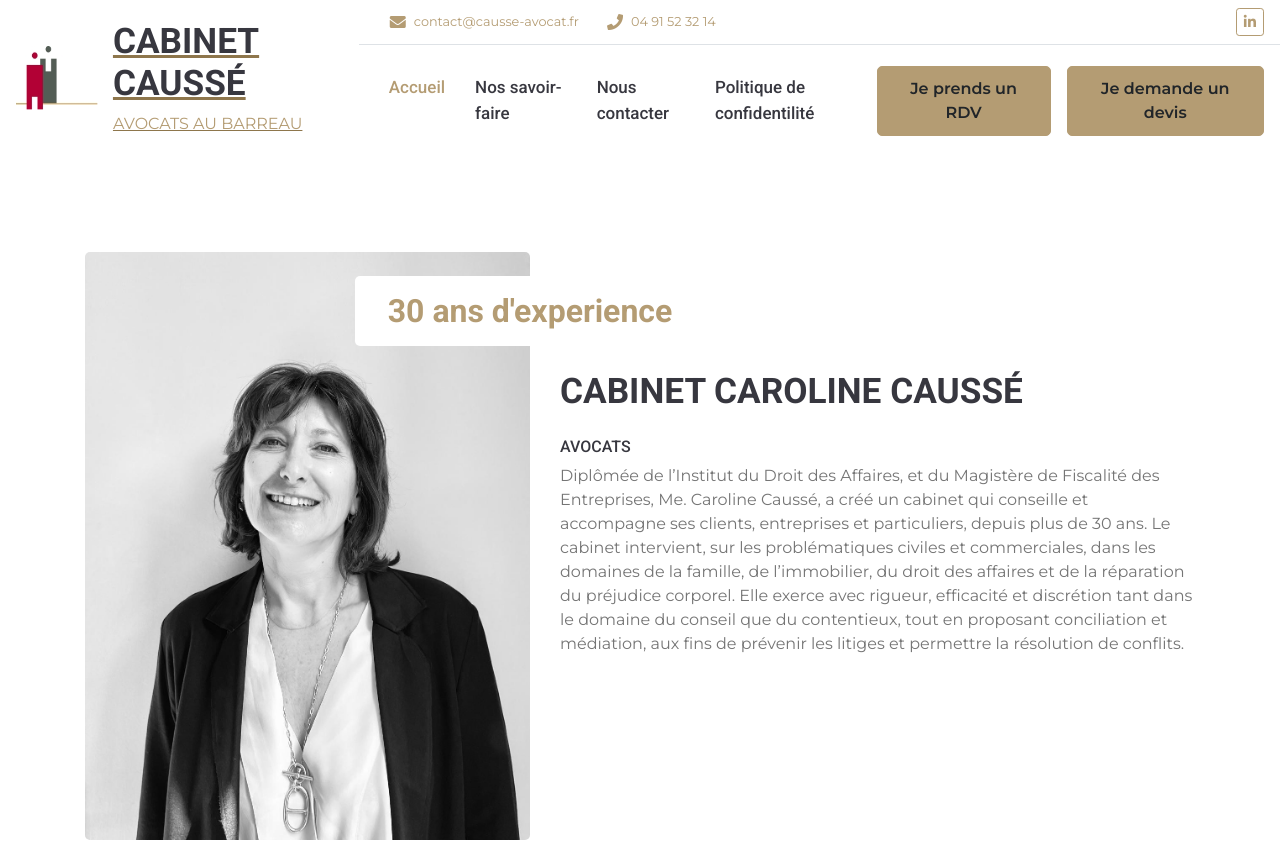
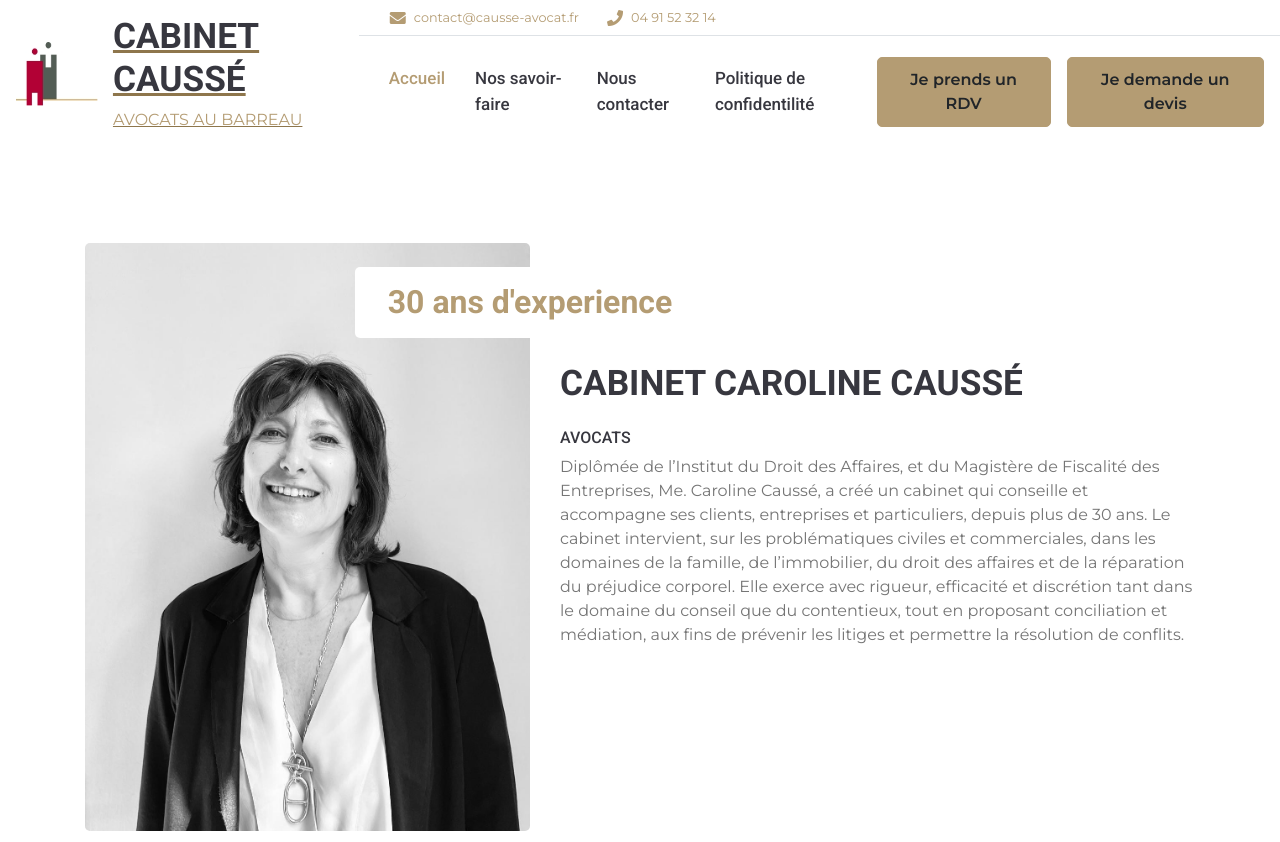
Before and after one commit to Virg-Apps/causse-avocat-web, a SvelteKit app: page / in a window 1280 px wide. Shown: the top 842 px of the page. Built offline with nearby package versions, Linux system fonts and the light colour scheme; no server answers; what node-mailjet would draw is missing.

Commit message:
suppression des liens Linkedin

```diff
--- a/src/routes/+layout.svelte
+++ b/src/routes/+layout.svelte
@@ -28,13 +28,13 @@
 					<small><a href="tel:0491523214">04 91 52 32 14</a></small>
 				</div>
 			</div>
-			<div class="col-lg-5 text-right">
+			<!--<div class="col-lg-5 text-right">
 				<div class="d-inline-flex align-items-center p-2">
 					<a class="btn btn-sm btn-outline-primary btn-sm-square mr-2" href="" aria-label="LinkedIn">
 						<i class="fab fa-linkedin-in"></i>
 					</a>
 				</div>
-			</div>
+			</div>-->
 		</div>
 		<nav class="navbar navbar-expand-lg bg-white navbar-light p-0">
 			<button id="menu-trigger" type="button" class="navbar-toggler" data-toggle="collapse" data-target="#navbarCollapse" aria-label="Menu">
@@ -91,7 +91,7 @@
 					<p class="m-0">04 91 52 32 14</p><br/>
 				</div>
 				<hr/>
-				<a aria-label="LinkedIn" class="btn btn-lg btn-outline-light btn-lg-square mr-2" href="https://www.linkedin.com/in/caroline-causse-b38008363" target="_blank" rel="noopener"><i class="fab fa-linkedin-in"></i></a>
+				<!--<a aria-label="LinkedIn" class="btn btn-lg btn-outline-light btn-lg-square mr-2" href="https://www.linkedin.com/in/caroline-causse-b38008363" target="_blank" rel="noopener"><i class="fab fa-linkedin-in"></i></a>-->
 			</div>
 		</div>
 	</div>
```
